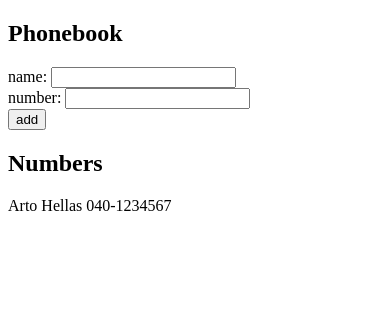
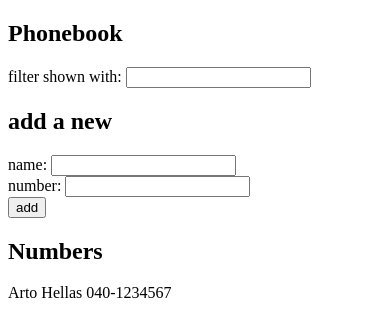
Before and after one commit to nersus15/fullstackopen, a React (Vite) app in the folder part2/phonebook/: page / in a window 390 px wide. Shown: the top 336 px of the page. Built offline with nearby package versions, Linux system fonts and the light colour scheme.

Commit message:
add: exercise 2.9 - phonebook step 4

```diff
--- a/part2/phonebook/src/App.jsx
+++ b/part2/phonebook/src/App.jsx
@@ -6,16 +6,17 @@ const App = () => {
   ])
   const [newName, setNewName] = useState('')
   const [newNumber, setNewNumber] = useState('')
+  const [keyword, setKeyword] = useState('')
 
-  const addPerson = (e) =>{
+  const addPerson = (e) => {
     e.preventDefault();
-    if(!newName) {
+    if (!newName) {
       alert('New Name cannot empty');
       return;
     }
 
     const exist = persons.find((person) => person.name == newName);
-    if(exist !== undefined){
+    if (exist !== undefined) {
       alert(`${newName} is already added to phonebook`);
       return;
     }
@@ -34,23 +35,33 @@ const App = () => {
   const handleNewNumberChange = (e) => {
     setNewNumber(e.target.value);
   }
+  const handleKeywordChange = (e) => {
+    setKeyword(e.target.value);
+  }
 
+  const filtered = keyword === '' ? persons : persons.filter((person) => person.name.toLocaleLowerCase().includes(keyword.toLocaleLowerCase()) );
+
+  console.log(filtered);
   return (
     <div>
       <h2>Phonebook</h2>
+      <div>
+        filter shown with: <input onChange={handleKeywordChange} value={keyword} />
+      </div>
+      <h2>add a new</h2>
       <form onSubmit={addPerson}>
         <div>
           name: <input onChange={handleNewNameChange} value={newName} />
         </div>
         <div>
-        number: <input onChange={handleNewNumberChange} value={newNumber} />
+          number: <input onChange={handleNewNumberChange} value={newNumber} />
         </div>
         <div>
           <button type="submit">add</button>
         </div>
       </form>
       <h2>Numbers</h2>
-      {persons.map((person, i) => <p key={i}>{person.name} {person.number}</p>)}
+      {filtered.map((person, i) => <p key={i}>{person.name} {person.number}</p>)}
     </div>
   )
 }
```
